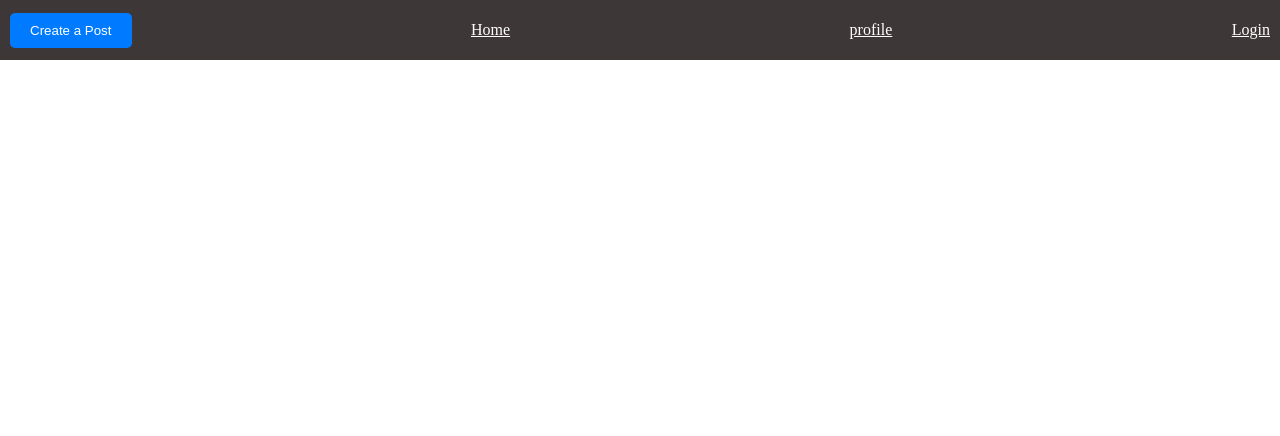
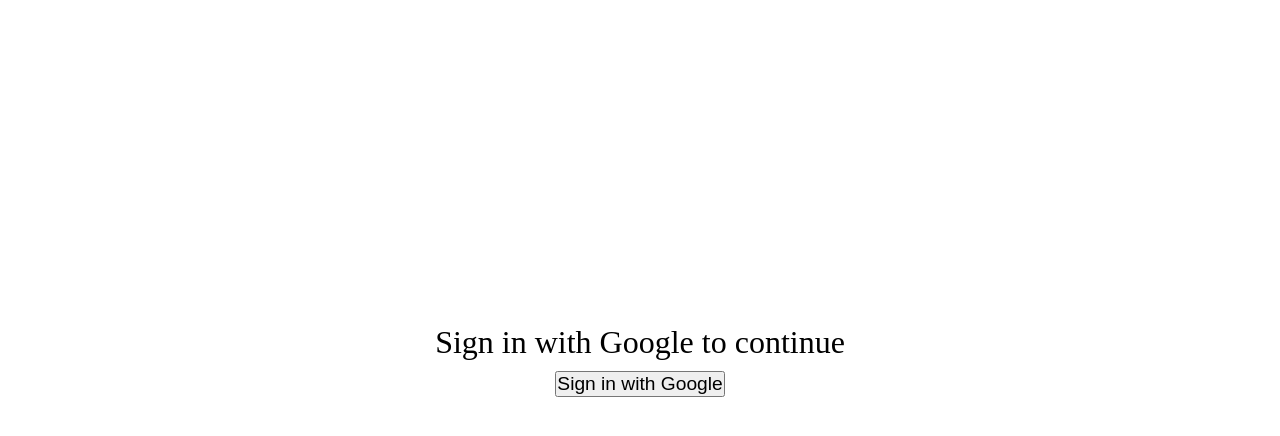
Before and after one commit to pritamdhar6468/blogify, a React (Vite) app: page / in a window 1280 px wide. Shown: the top 436 px of the page. Built offline with nearby package versions, Linux system fonts and the light colour scheme.

Commit message:
put a conditional render on login and other pages

```diff
--- a/src/App.jsx
+++ b/src/App.jsx
@@ -1,4 +1,4 @@
-import { BrowserRouter as Router, Routes, Route } from "react-router-dom";
+import { BrowserRouter as Router, Routes, Route,useNavigate } from "react-router-dom";
 
 import Login from "./pages/Login";
 import Home from "./pages/Home";
@@ -12,6 +12,8 @@
 function App() {
   const [isAuth, setIsAuth] = useState(false);
   const [posts, setPosts] = useState([]);
+
+  // let Navigate = useNavigate();
 
   useEffect(() => {
     const authStatus = localStorage.getItem("isAuth");
@@ -30,7 +32,7 @@
   // Save posts to localStorage whenever posts state changes
 
   const addPost = (newPost) => {
-    const updatedPosts = [ newPost, ...posts];
+    const updatedPosts = [newPost, ...posts];
     setPosts(updatedPosts);
     localStorage.setItem("posts", JSON.stringify(updatedPosts));
   };
@@ -65,27 +67,33 @@
   };
   return (
     <Router>
+      {isAuth ? (
+        <>
           <Navbar isAuth={isAuth} signUserOut={signUserOut} />
           <Routes>
             <Route
-          path="/"
+              path="/home"
               element={
-            isAuth && (
                 <Home
                   posts={posts}
                   onDeletePost={deletePost}
                   onAddComment={addComment}
                 />
-            )
               }
             />
-        <Route path="/login" element={<Login setIsAuth={setIsAuth} />} />
             <Route
               path="/createpost"
-          element={isAuth && <CreatePost onAddPost={addPost} />}
+              element={<CreatePost onAddPost={addPost} />}
             />
-        <Route path="/profile" element={isAuth && <Profile />} />
+            <Route path="/profile" element={<Profile />} />
+            {/* <Route path="/home" element={<Navigate to="/home" />} /> */}
           </Routes>
+        </>
+      ) : (
+        <Routes>
+          <Route path="/*" element={<Login setIsAuth={setIsAuth} />} />
+        </Routes>
+      )}
     </Router>
   );
 }
--- a/src/components/Navbar.jsx
+++ b/src/components/Navbar.jsx
@@ -9,9 +9,10 @@
       <Link to="/createpost">
         <button className="navbar-button">Create a Post</button>
       </Link>
-      <Link to="/" className="link-color">Home</Link>
+      <Link to="/home" className="link-color">Home</Link>
       <Link to="/profile" className="link-color">profile</Link>
-      {!isAuth ? <Link to="/login" className="link-color">Login</Link> : <button onClick={signUserOut}>Log out</button>}
+      <button onClick={signUserOut}>Log out</button>
+      {/* {!isAuth ? <Link to="/login" className="link-color">Login</Link> : <button onClick={signUserOut}>Log out</button>} */}
 
       {/* <div className="profile-circle"></div> */}
     </nav>
--- a/src/pages/CreatePost.jsx
+++ b/src/pages/CreatePost.jsx
@@ -16,7 +16,7 @@
     // Clear form fields after submission
     setTitle('');
     setContent('');
-    navigate('/')
+    navigate('/home')
   };
 
   return (
--- a/src/pages/Login.jsx
+++ b/src/pages/Login.jsx
@@ -9,7 +9,7 @@
     signInWithPopup(auth,provider).then((result)=>{
         localStorage.setItem('isAuth',true);
         setIsAuth(true);
-        navigate('/')
+        navigate('/home')
     })
   };
   return (
```
Lines whose indentation alone changed are shown as unchanged.
